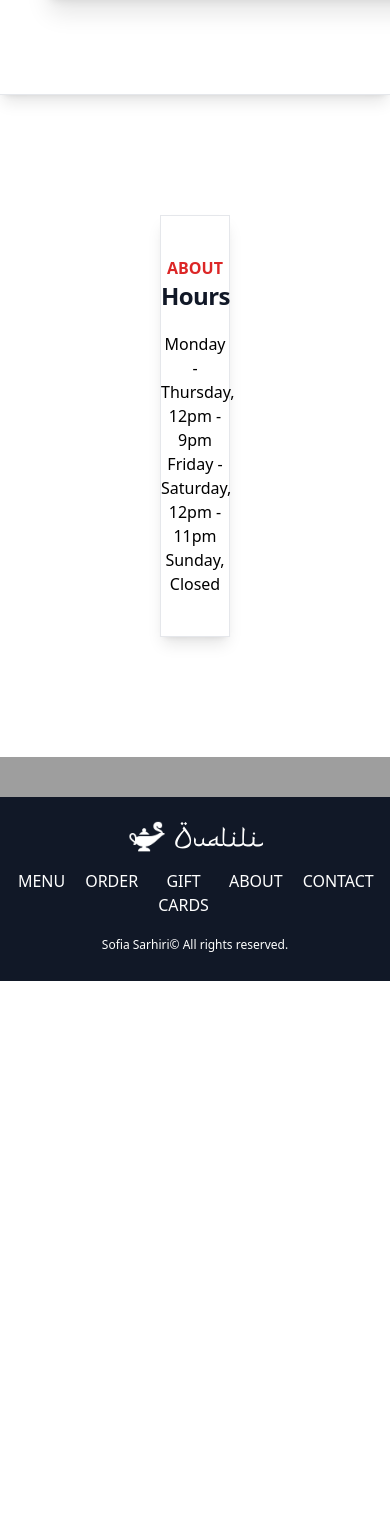
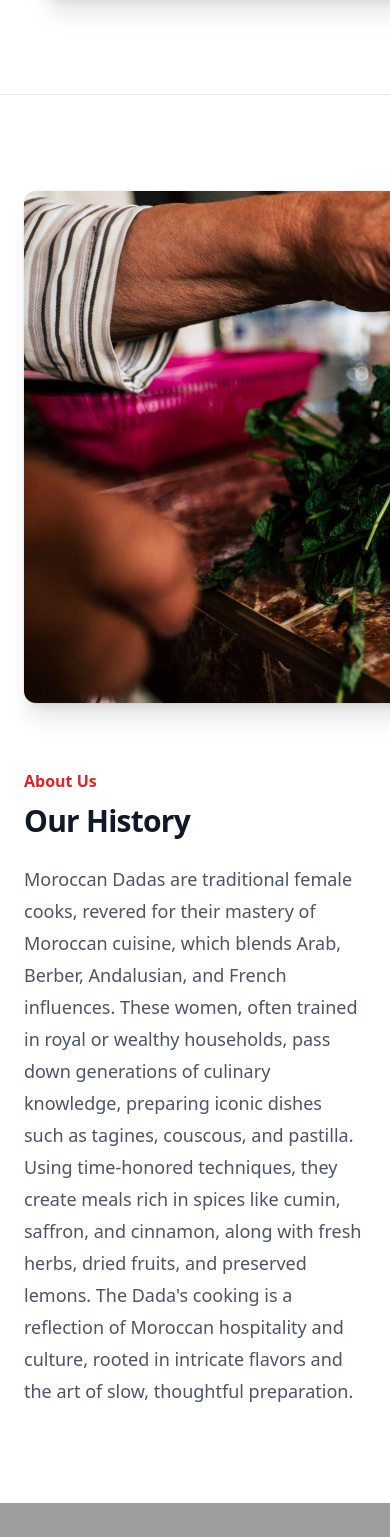
Before and after one commit to sarhiri/restaurant-client, a React (Create React App) app: page /about in a window 390 px wide. Shown: the part 1971-3508 px from the top of the page. Before the commit the page ends 2952 px from the top, so only its background shows below. Built offline with nearby package versions, Linux system fonts and the light colour scheme; grey boxes are pictures that could not be loaded.

Commit message:
about section done

```diff
--- a/src/components/Header.jsx
+++ b/src/components/Header.jsx
@@ -11,7 +11,7 @@ export default function Header() {
       />
       <div className="absolute inset-0 bg-gray-900 opacity-50 -z-10"></div>
       <div className="mx-auto max-w-7xl px-6 lg:px-8 items-center pt-20">
-        <div className="mx-auto max-w-2xl lg:mx-0  p-20  flex items-center border-4 shadow-md"> {/* Added flex and items-center */}
+        <div className="mx-auto max-w-2xl lg:mx-0  p-20  flex items-center border-2 shadow-md"> {/* Added flex and items-center */}
           <div className="flex-shrink-0"> {/* Prevents the lamp from shrinking */}
             <img
               alt=""
--- a/src/components/Hours.jsx
+++ b/src/components/Hours.jsx
@@ -1,24 +1,36 @@
-import tiles from '../images/tile2.jpg';
+import cilantro from '../images/cilantro.jpg'
 
+export default function Example() {
+  return (
+    <div className="overflow-hidden bg-white py-24 sm:py-32">
+      <div className="mx-auto max-w-7xl px-6 lg:px-8">
+        <div className="mx-auto grid max-w-2xl grid-cols-1 gap-x-8 gap-y-16 sm:gap-y-20 lg:mx-0 lg:max-w-none lg:grid-cols-2 lg:items-center">
+          {/* Position the image off-screen on the left */}
+          <div className="relative">
+            <img
+              alt="Product screenshot"
+              src={cilantro}
+              width={2432}
+              height={1442}
+              className="w-[48rem] max-w-none rounded-xl shadow-xl ring-1 ring-gray-400/10 sm:w-[57rem] lg:relative lg:left-[-350px]"
+              // Use negative left margins to push it off-screen
+            />
+          </div>
 
+          {/* The text content remains on the right side */}
+          <div className="lg:pl-16 lg:pt-4">
+            <div className="lg:max-w-lg ">
+              <h2 className="text-base font-semibold leading-7 text-red-600">About Us</h2>
+              <p className="mt-2 text-3xl font-bold tracking-tight text-gray-900 sm:text-4xl">Our History</p>
+              <p className="mt-6 text-lg leading-8 text-gray-600">
+              Moroccan Dadas are traditional female cooks, revered for their mastery of Moroccan cuisine, which blends Arab, Berber, Andalusian, and French influences. These women, often trained in royal or wealthy households, pass down generations of culinary knowledge, preparing iconic dishes such as tagines, couscous, and pastilla. Using time-honored techniques, they create meals rich in spices like cumin, saffron, and cinnamon, along with fresh herbs, dried fruits, and preserved lemons. The Dada's cooking is a reflection of Moroccan hospitality and culture, rooted in intricate flavors and the art of slow, thoughtful preparation.
+              </p>
 
-export default function Hours(){
-  return(
-    <>
-
-    <div className=" m-10 mx-20 flex flex-col p-20 ">
-      <div className='border shadow-lg sm:p-20 s:m-10'>
-          <h2 className="text-center font-semibold pt-10 text-red-600">ABOUT</h2>
-          <p className=" pb-5 text-2xl text-center font-bold tracking-tight text-gray-900 sm:text-4xl">Hours </p>
-        <div className=" pb-10  text-center">
-          Monday - Thursday, 12pm - 9pm <br/>
-          Friday - Saturday, 12pm - 11pm <br/>
-          Sunday, Closed
+            </div>
+          </div>
 
         </div>
-        </div>
+      </div>
     </div>
-
-    </>
   )
 }
--- a/src/components/Ratings.jsx
+++ b/src/components/Ratings.jsx
@@ -50,7 +50,7 @@ export default function Rating() {
   return (
     <div className="bg-white py-2 pb-20">
 
-      <div className="mx-auto max-w-8xl px-20 lg:px-20">
+      <div className="mx-auto max-w-8xl px-20  lg:px-20">
         {/* <div className="mx-auto max-w-2xl lg:mx-0">
           <h2 className="text-3xl font-bold tracking-tight text-gray-900 sm:text-4xl">From the blog</h2>
           <p className="mt-2 text-lg leading-8 text-gray-600">
@@ -58,9 +58,10 @@ export default function Rating() {
           </p>
         </div> */}
 
-        <div className="mx-auto mt-10 grid max-w-2xl grid-cols-1 gap-x-8 gap-y-16  border-b bg-white border-gray-200 py-5 pb-10 sm:mt-16 sm:pt-16 lg:mx-0 lg:max-w-none lg:grid-cols-3 ">
+        <div className="mx-auto mt-10 grid max-w-2xl grid-cols-1 gap-x-8 gap-y-16 border-b bg-white border-gray-200 py-10 sm:mt-16 sm:pt-16 lg:mx-0 lg:max-w-none lg:grid-cols-3 ">
           {posts.map((post) => (
-            <article key={post.id} className="flex max-w-xl flex-col items-center justify-between shadow-md border rounded-lg py-10 bg-white">
+            <article key={post.id}
+            className="flex max-w-xl flex-col items-center justify-between shadow-md border rounded-lg py-10 bg-white transition-transform transform hover:scale-105 hover:shadow-xl">
 
               <div className="relative mt-8 flex flex-col items-center gap-x-4">
                               <img alt="" src={post.author.imageSrc} className="h-40 w-40 rounded-full " />
--- a/src/pages/Contact.jsx
+++ b/src/pages/Contact.jsx
@@ -36,10 +36,10 @@ export default function Example() {
     <>
       <Header />
       <div className="isolate bg-white px-6 lg:py-10 sm:py-20 lg:px-8 border">
-        <form action="#" method="POST" className="mx-auto max-w-xl sm:mt-10 pb-10">
+        <form action="#" method="POST" className="mx-auto max-w-xl sm:mt-10 p-10 border rounded-md shadow-xl">
           <div className="grid grid-cols-1 gap-x-8 gap-y-6 sm:grid-cols-2">
             <div>
-              <label htmlFor="first-name" className="block text-sm font-semibold leading-6 text-gray-900">
+              <label htmlFor="first-name" className="block text-md font-semibold leading-6 text-gray-900">
                 First name
               </label>
               <div className="mt-2.5">
@@ -55,7 +55,7 @@ export default function Example() {
               </div>
             </div>
             <div>
-              <label htmlFor="last-name" className="block text-sm font-semibold leading-6 text-gray-900">
+              <label htmlFor="last-name" className="block text-md font-semibold leading-6 text-gray-900">
                 Last name
               </label>
               <div className="mt-2.5">
@@ -72,7 +72,7 @@ export default function Example() {
             </div>
 
             <div className="sm:col-span-2">
-              <label htmlFor="email" className="block text-sm font-semibold leading-6 text-gray-900">
+              <label htmlFor="email" className="block text-md font-semibold leading-6 text-gray-900">
                 Email
               </label>
               <div className="mt-2.5">
@@ -88,7 +88,7 @@ export default function Example() {
               </div>
             </div>
             <div className="sm:col-span-2">
-              <label htmlFor="phone-number" className="block text-sm font-semibold leading-6 text-gray-900">
+              <label htmlFor="phone-number" className="block text-md font-semibold leading-6 text-gray-900">
                 Phone number
               </label>
               <div className="relative mt-2.5">
@@ -122,7 +122,7 @@ export default function Example() {
               </div>
             </div>
             <div className="sm:col-span-2">
-              <label htmlFor="message" className="block text-sm font-semibold leading-6 text-gray-900">
+              <label htmlFor="message" className="block text-md font-semibold leading-6 text-gray-900">
                 Message
               </label>
               <div className="mt-2.5">
@@ -183,7 +183,7 @@ export default function Example() {
                 <button
                   type="button"
                   onClick={() => setIsModalOpen(false)}
-                  className="inline-flex w-full justify-center rounded-md bg-slate-600 px-3 py-2 text-sm font-semibold text-white shadow-sm hover:bg-slate-500 focus:outline focus:outline-2 focus:outline-offset-2 focus:outline-slate-600 sm:w-auto"
+                  className="inline-flex w-full justify-center rounded-md bg-slate-600 px-3 py-2 text-sm font-semibold text-white shadow-sm hover:bg-slatit-500 focus:outline focus:outline-2 focus:outline-offset-2 focus:outline-slate-600 sm:w-auto"
                 >
                   Close
                 </button>
--- a/src/pages/Home.jsx
+++ b/src/pages/Home.jsx
@@ -2,7 +2,7 @@ import Header from '../components/Header'
 import Rating from '../components/Ratings'
 import Grid from '../components/Grid'
 import FoodGrid from '../components/FoodGrid'
-import Tiles from '../components/TileRow'
+
 
 
 function Home () {
@@ -10,7 +10,6 @@ function Home () {
    <>
    <Header />
    <FoodGrid />
-   {/* <Tiles /> */}
    {/* <Grid /> */}
    <Rating />
    </>
```
Also changed, not shown: src/images/cilantro.jpg (added).
